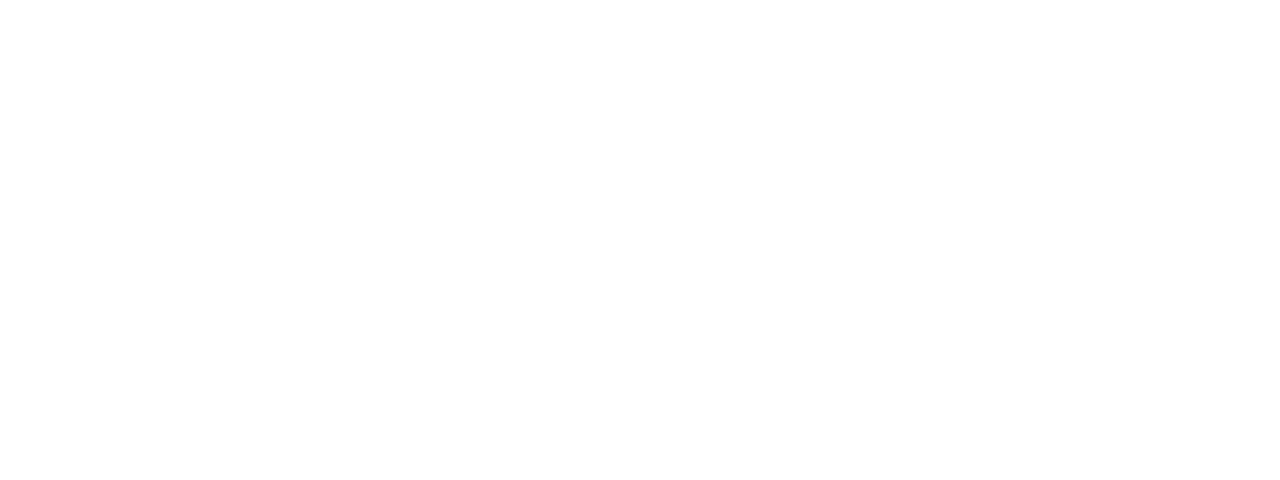
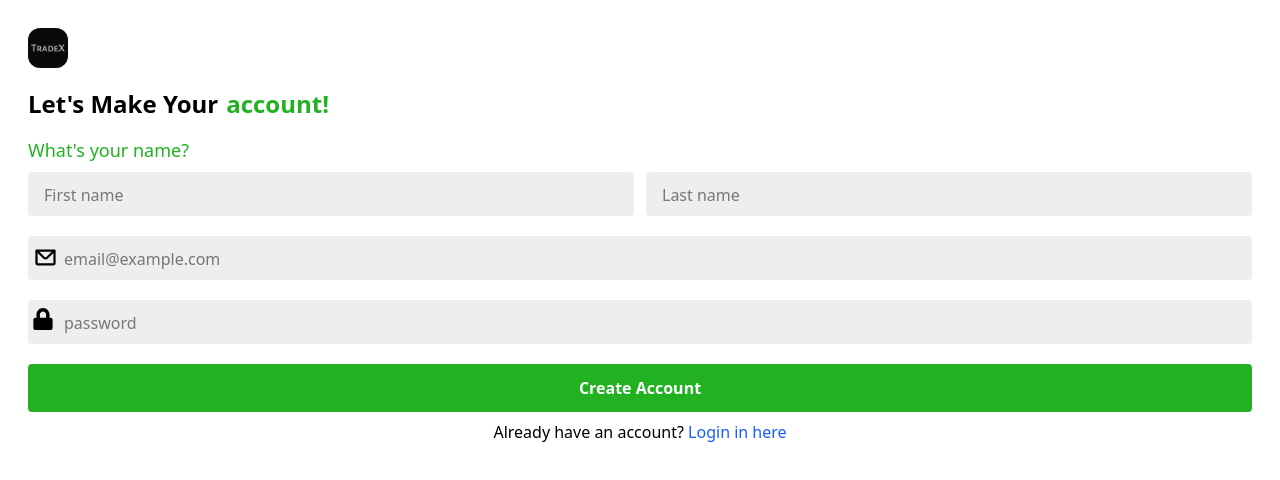
Before and after one commit to khushal40312/Trading-App, a React (Vite) app in the folder Client/: page /register in a window 1280 px wide. Before the commit this address had no page. Shown: the top 480 px of the page. Built offline with nearby package versions, Linux system fonts and the light colour scheme.

Commit message:
done with signup UI

```diff
--- a/Client/src/App.jsx
+++ b/Client/src/App.jsx
@@ -3,6 +3,8 @@
 import Start from './Pages/Start'
 import Loading from './Components/Loading'
 import Login from './Pages/Login'
+import Register from './Pages/Register'
+
 
 function App() {
   return (
@@ -14,6 +16,8 @@
 
           <Route path='/' element={<Start />} />
           <Route path='/login' element={<Login />} />
+          <Route path='/register' element={ <Register/>} />
+
 
         </Routes>
 
--- a/Client/src/Pages/Login.jsx
+++ b/Client/src/Pages/Login.jsx
@@ -3,7 +3,7 @@
 const Login = () => {
   return (
     <div>
-      login
+    <div></div>
     </div>
   )
 }
--- /dev/null
+++ b/Client/src/Pages/Register.jsx
@@ -0,0 +1,64 @@
+import React, { useState } from 'react'
+import { Link } from 'react-router-dom'
+import { CgMail } from "react-icons/cg";
+import { FaLock } from "react-icons/fa";
+const register = () => {
+  const [firstname, setFirstname] = useState('')
+  const [lastname, setLastname] = useState('')
+  const [email, setEmail] = useState('')
+  const [password, setPassword] = useState('')
+
+
+
+
+
+  return (
+    <div className='p-7 h-screen flex flex-col justify-between '>
+      <div>
+        <img className='w-10 mb-5 rounded-xl  ' src="/logo.png" alt="" />
+        <form >
+          <div className='flex items-center gap-2 mb-4'>  <h1 className='text-2xl text-black font-bold'> Let's Make Your</h1>  <h1 className='text-2xl text-[#21b121] font-bold  '> account!</h1></div>
+
+          <h3 className='text-lg font-medium mb-2 text-[#21b121]'>What's your name?</h3>
+          <div className='flex justify-between w-full items-center gap-3 mb-5'>
+            <input
+              value={firstname}
+              onChange={(e) => setFirstname(e.target.value)}
+              className='bg-[#eeeeee] rounded px-4 py-2  w-1/2 text-lg placeholder:text-base '
+              placeholder='First name'
+              type="text"
+              required />
+            <input
+              value={lastname}
+              onChange={(e) => setLastname(e.target.value)}
+              className='bg-[#eeeeee] rounded px-4 py-2  w-1/2 text-lg placeholder:text-base '
+              placeholder='Last name'
+              type="text"
+              required />
+          </div>
+          <div className='relative'> <h3 className='absolute left-1 top-2 '><CgMail size={27} /></h3>
+            <input
+              value={email}
+              onChange={(e) => setEmail(e.target.value)}
+              className='bg-[#eeeeee] rounded pl-9 py-2  w-full text-lg placeholder:text-base mb-5'
+              placeholder='email@example.com'
+              type="email"
+              required /></div>
+          {/* <h3 className='text-base font-medium mb-2 text-[#21b121]'>Enter Password</h3> */}
+          <div className='relative'> <h3 className='absolute left-1 top-2 '><FaLock size={22} /></h3>
+            <input
+              value={password}
+              onChange={(e) => {
+                setPassword(e.target.value)
+              }}
+              className='bg-[#eeeeee] rounded pl-9 py-2  w-full text-lg placeholder:text-base mb-5 ' type="password" placeholder='password' />
+          </div>
+          <button className='font-semibold w-full bg-[#21b121] text-white py-3 rounded '>Create Account</button>
+          <p className='my-2 text-center'>Already have an account? <Link to='/login' className='text-blue-600'>Login in here</Link></p>
+        </form></div>
+    </div>
+
+  )
+}
+
+export default register
--- a/Client/src/Pages/Start.jsx
+++ b/Client/src/Pages/Start.jsx
@@ -7,9 +7,9 @@
             <div className='bg-[url(/background.avif)] bg-cover bg-no-repeat bg-top  h-screen pt-8  w-full  flex justify-between flex-col'>
                 <img className='w-12 ml-8 rounded-xl
 -0 ' src="/logo.png" alt="" />
-                <div className='bg-white py-3 px-3 pb-3 rounded' >
-                    <h1 className='text-2xl text-[#21b121] font-bold  '>Get started with TradeX</h1>
-                    <Link to='/login' className='flex items-center justify-center w-full bg-[#21b121] text-white py-3 rounded-lg mt-5 '>Continue <IoArrowForward size={30} /></Link>
+                <div className='bg-white py-3 px-3 pb-3 rounded ' >
+                <div className='flex items-center gap-2'>  <h1 className='text-2xl text-black font-bold'> Let's get you</h1>  <h1 className='text-2xl text-[#21b121] font-bold  '> onboard</h1></div>
+                    <Link to='/register' className='flex items-center justify-center w-full bg-[#21b121] text-white py-3 rounded-lg mt-5 '>Continue <IoArrowForward size={30} /></Link>
                 </div>
             </div>
         </div>
```
